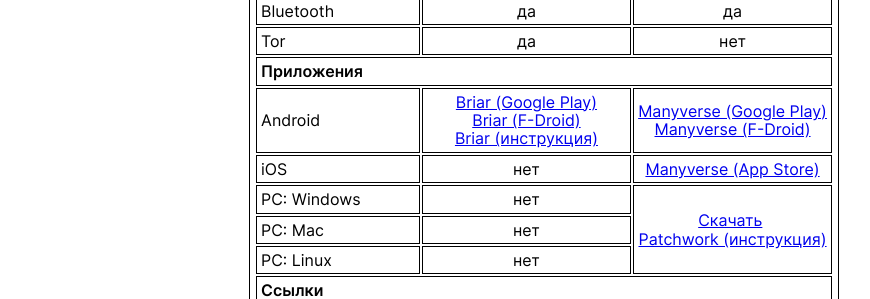
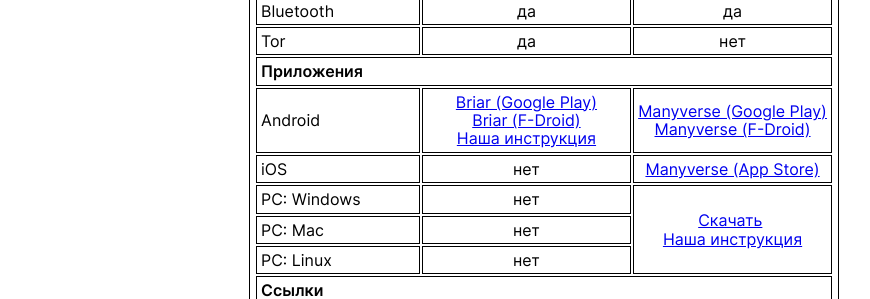
Before and after one commit to p2p-guidelines/p2p-guidelines, a plain HTML site: page index.html in a window 1280 px wide. Shown: the part 1680-1979 px from the top of the page, without its empty margins (96-966 px from the left). Drawn offline with Linux system fonts and the light colour scheme.

Commit message:
Make instruction more visible

```diff
--- a/index.html
+++ b/index.html
@@ -102,7 +102,7 @@
               <td class="table" style="text-align:left">Android</td>
 	      <td class="table" style="white-space:pre-wrap; word-wrap:break-word"><a href="https://play.google.com/store/apps/details?id=org.briarproject.briar.android">Briar (Google Play)</a>
 <a href="https://briarproject.org/installing-briar-via-f-droid/">Briar (F-Droid)</a>
-<a href="src/pages/briar.html">Briar (инструкция)</a></td>
+<a href="src/pages/briar.html">Наша инструкция</a></td>
               <td class="table" style="white-space:pre-wrap; word-wrap:break-word"><a href="https://play.google.com/store/apps/details?id=se.manyver">Manyverse (Google Play)</a>
 <a href="https://f-droid.org/packages/se.manyver/">Manyverse (F-Droid)</a></td>
             </tr>
@@ -115,7 +115,7 @@
               <td class="table" style="text-align:left">PC: Windows</td>
               <td class="table">нет</td>
               <td class="table" rowspan="3" style="white-space:pre-wrap; word-wrap:break-word"><a href="https://ahdinosaur.github.io/patchwork-downloader/">Скачать</a>
-<a href="src/pages/patchwork.html">Patchwork (инструкция)</a></td>
+<a href="src/pages/patchwork.html">Наша инструкция</a></td>
             </tr>
             <tr class="table">
               <td class="table" style="text-align:left">PC: Mac</td>
```
